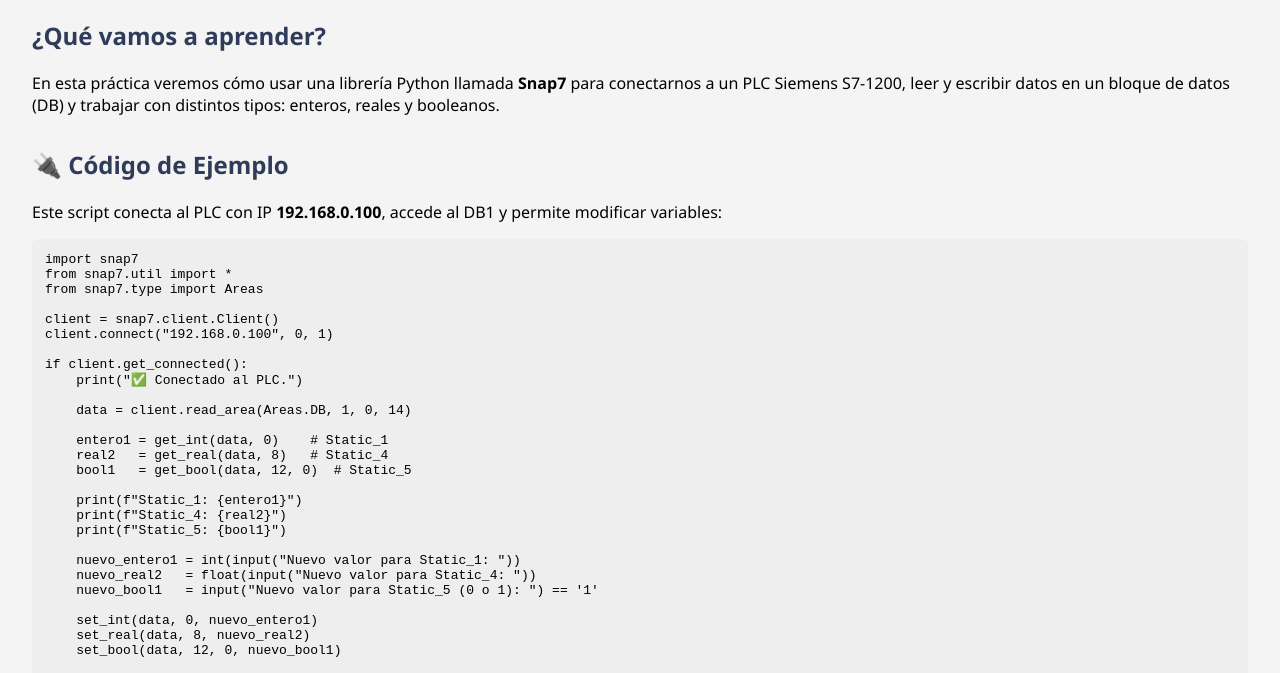
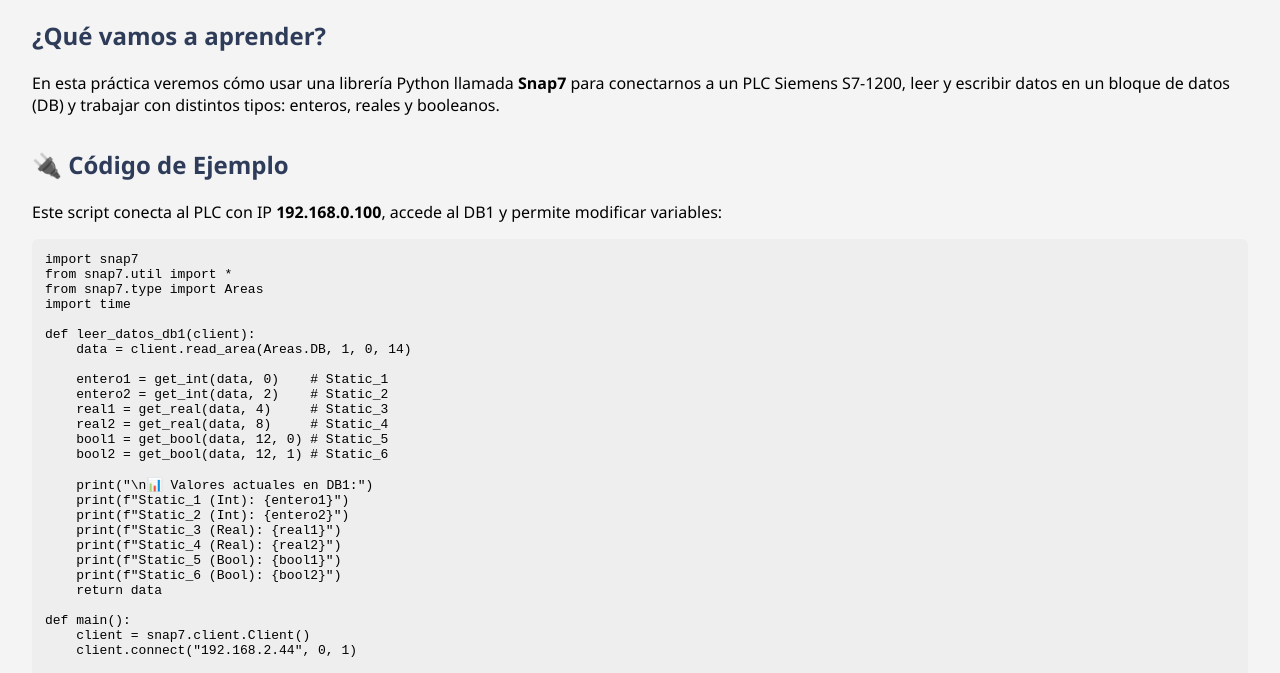
Before and after one commit to ikerlobop/Javascript, a plain HTML site: page index.html in a window 1280 px wide. Shown: the part 83-756 px from the top of the page. Drawn offline with Linux system fonts and the light colour scheme.

Commit message:
Código con while

```diff
--- a/index.html
+++ b/index.html
@@ -48,36 +48,72 @@
         <pre><code>import snap7
 from snap7.util import *
 from snap7.type import Areas
+import time
 
+def leer_datos_db1(client):
+    data = client.read_area(Areas.DB, 1, 0, 14)
+
+    entero1 = get_int(data, 0)    # Static_1
+    entero2 = get_int(data, 2)    # Static_2
+    real1 = get_real(data, 4)     # Static_3
+    real2 = get_real(data, 8)     # Static_4
+    bool1 = get_bool(data, 12, 0) # Static_5
+    bool2 = get_bool(data, 12, 1) # Static_6
+
+    print("\n📊 Valores actuales en DB1:")
+    print(f"Static_1 (Int): {entero1}")
+    print(f"Static_2 (Int): {entero2}")
+    print(f"Static_3 (Real): {real1}")
+    print(f"Static_4 (Real): {real2}")
+    print(f"Static_5 (Bool): {bool1}")
+    print(f"Static_6 (Bool): {bool2}")
+    return data
+
+def main():
     client = snap7.client.Client()
-client.connect("192.168.0.100", 0, 1)
+    client.connect("192.168.2.44", 0, 1)
 
     if client.get_connected():
         print("✅ Conectado al PLC.")
 
-    data = client.read_area(Areas.DB, 1, 0, 14)
+        try:
+            while True:
+                # Leer y mostrar valores actuales
+                data = leer_datos_db1(client)
 
-    entero1 = get_int(data, 0)    # Static_1
-    real2   = get_real(data, 8)   # Static_4
-    bool1   = get_bool(data, 12, 0)  # Static_5
+                # Solicitar nuevos valores
+                nuevo_entero1 = int(input("\nIntroduce nuevo valor para Static_1 (Int): "))
+                nuevo_real2 = float(input("Introduce nuevo valor para Static_4 (Real): "))
+                nuevo_bool1 = input("Introduce nuevo valor para Static_5 (Bool, 0 o 1): ") == '1'
 
-    print(f"Static_1: {entero1}")
-    print(f"Static_4: {real2}")
-    print(f"Static_5: {bool1}")
-
-    nuevo_entero1 = int(input("Nuevo valor para Static_1: "))
-    nuevo_real2   = float(input("Nuevo valor para Static_4: "))
-    nuevo_bool1   = input("Nuevo valor para Static_5 (0 o 1): ") == '1'
-
+                # Modificar los datos en la copia local
                 set_int(data, 0, nuevo_entero1)
                 set_real(data, 8, nuevo_real2)
                 set_bool(data, 12, 0, nuevo_bool1)
 
+                # Escribir al PLC
                 client.write_area(Areas.DB, 1, 0, data)
-    print("📝 Valores escritos correctamente.")
+                print("\n📝 Datos escritos correctamente.")
+
+                # Leer y mostrar los nuevos valores
+                leer_datos_db1(client)
+
+                # Esperar o continuar
+                continuar = input("\n¿Deseas modificar de nuevo? (s/n): ").lower()
+                if continuar != 's':
+                    break
+
+        except Exception as e:
+            print(f"❌ Error: {e}")
+        finally:
             client.disconnect()
+            print("🔌 Desconectado del PLC.")
     else:
         print("❌ No se pudo conectar al PLC.")
+
+if __name__ == "__main__":
+    main()
+
         </code></pre>
     </div>
 
```
Lines whose indentation alone changed are shown as unchanged.
